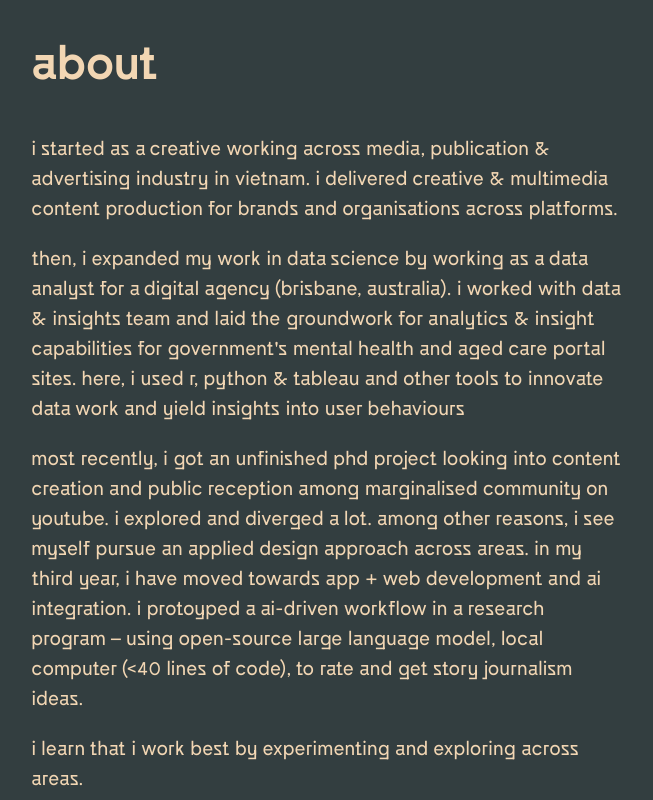
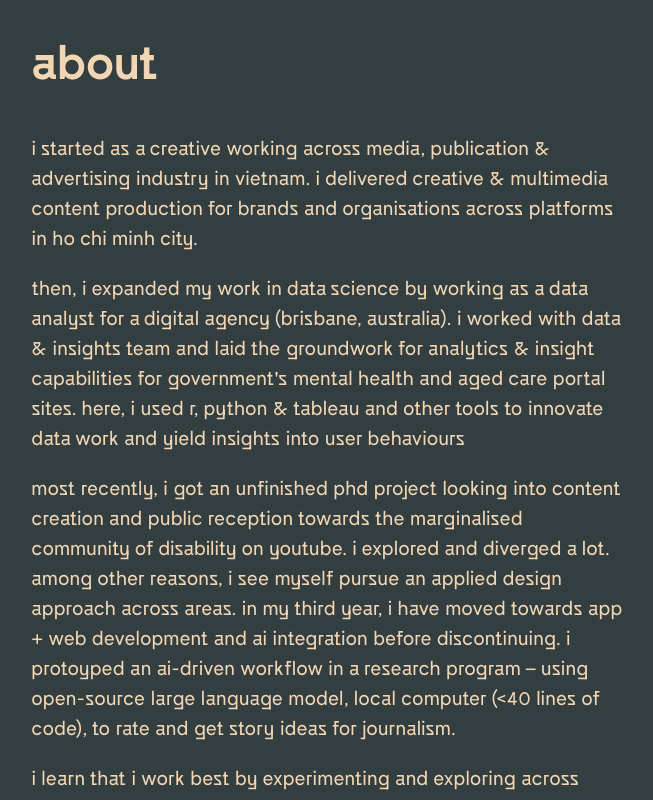
Before and after one commit to lha308/lan-ha, a plain HTML site: page index.html in a window 1280 px wide. Shown: the part 860-1660 px from the top of the page, without its empty margins (101-754 px from the left). Drawn offline with Linux system fonts and the light colour scheme.

Commit message:
Update index.html
update intro | october 22 2026

```diff
--- a/index.html
+++ b/index.html
@@ -103,18 +103,18 @@
             </h1>
             <div class="sm-col-8 md-col-7 f4">
                 <p>i started as a creative working across media, publication & advertising industry in vietnam.
-                    i delivered creative & multimedia content production for brands and organisations across platforms.
+                    i delivered creative & multimedia content production for brands and organisations across platforms in ho chi minh city.
                 </p>
                 <p>then, i expanded my work in data science by working as a data analyst for a digital agency (brisbane, australia).
                     i worked with data & insights team and laid the groundwork for analytics & insight capabilities
                 for government's mental health and aged care portal sites.
                 here, i used r, python & tableau and other tools to innovate data work and yield insights into user behaviours</p>
                 <p>
-                    most recently, i got an unfinished phd project looking into content creation and public reception among
-                    marginalised community on youtube. i explored and diverged a lot.
+                    most recently, i got an unfinished phd project looking into content creation and public reception towards
+                    the marginalised community of disability on youtube. i explored and diverged a lot.
                     among other reasons, i see myself pursue an applied design approach across areas.
-                    in my third year, i have moved towards app + web development and ai integration. i protoyped a ai-driven workflow in a research program –
-                    using open-source large language model, local computer (<40 lines of code), to rate and get story journalism ideas.
+                    in my third year, i have moved towards app + web development and ai integration before discontinuing. i protoyped an ai-driven workflow in a research program –
+                    using open-source large language model, local computer (<40 lines of code), to rate and get story ideas for journalism.
                 </p>
                 <p>
                     i learn that i work best by experimenting and exploring across areas.
@@ -123,11 +123,11 @@
                     during my professional communcation studies at rmit university vietnam, i did print publication and creative content production.
                     during my master of digital communciation at queensland university of technology,
                     i did digital art (published in mit's leonardo journal),
-                    intergated data science (published in harvard misinformation review) and participate in projects for qut centre for data science.
+                    intergated data science (published in harvard misinformation review) and participated in projects for qut centre for data science.
                     and, i also do other things - illustration, collage, and film photography.
                 </p>
 
-                <h4>i will move back to vietnam (i'm a hanoian). i plan to do some work for non-profit organisations while planning some data/arts documentary work.</h4>
+                <!-- <h4> </h4> -->
 
             </div>
         </div>
```
